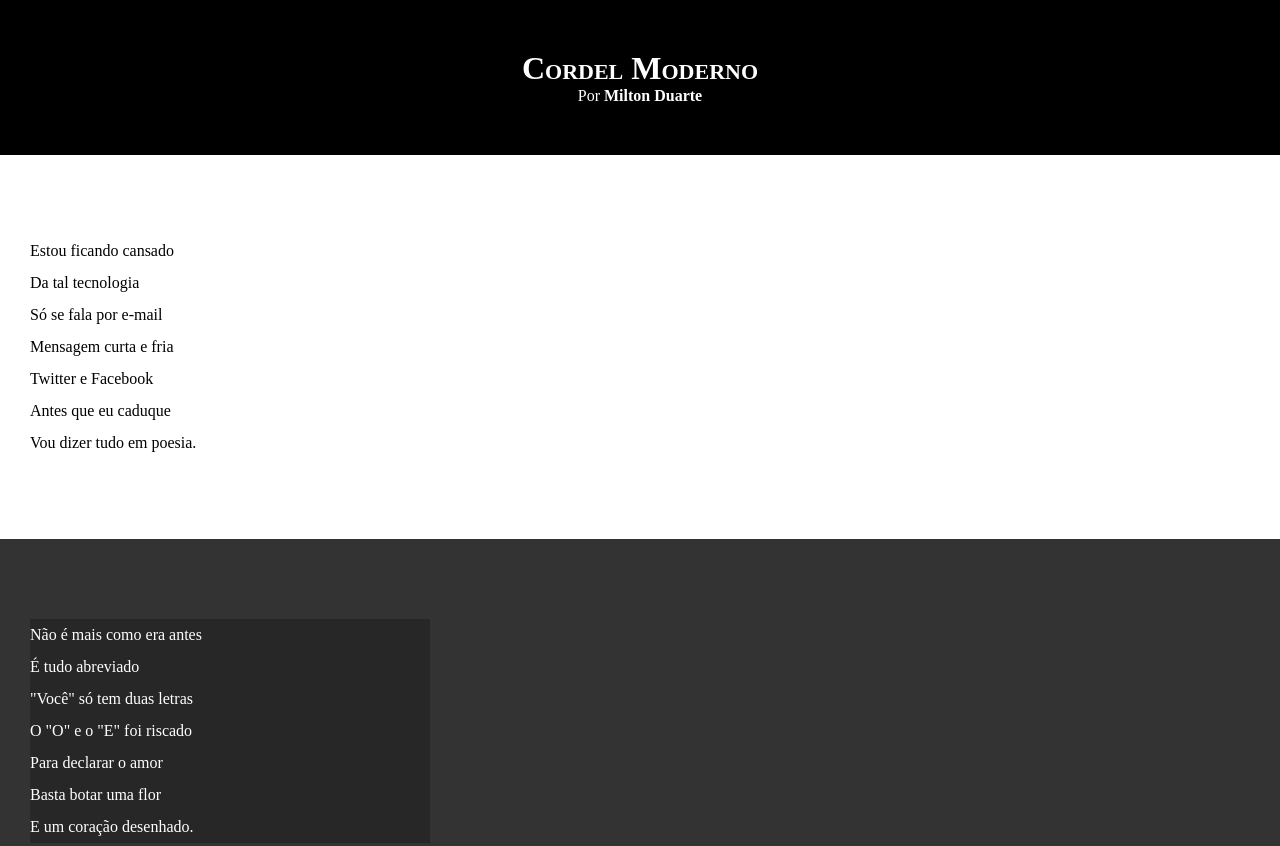
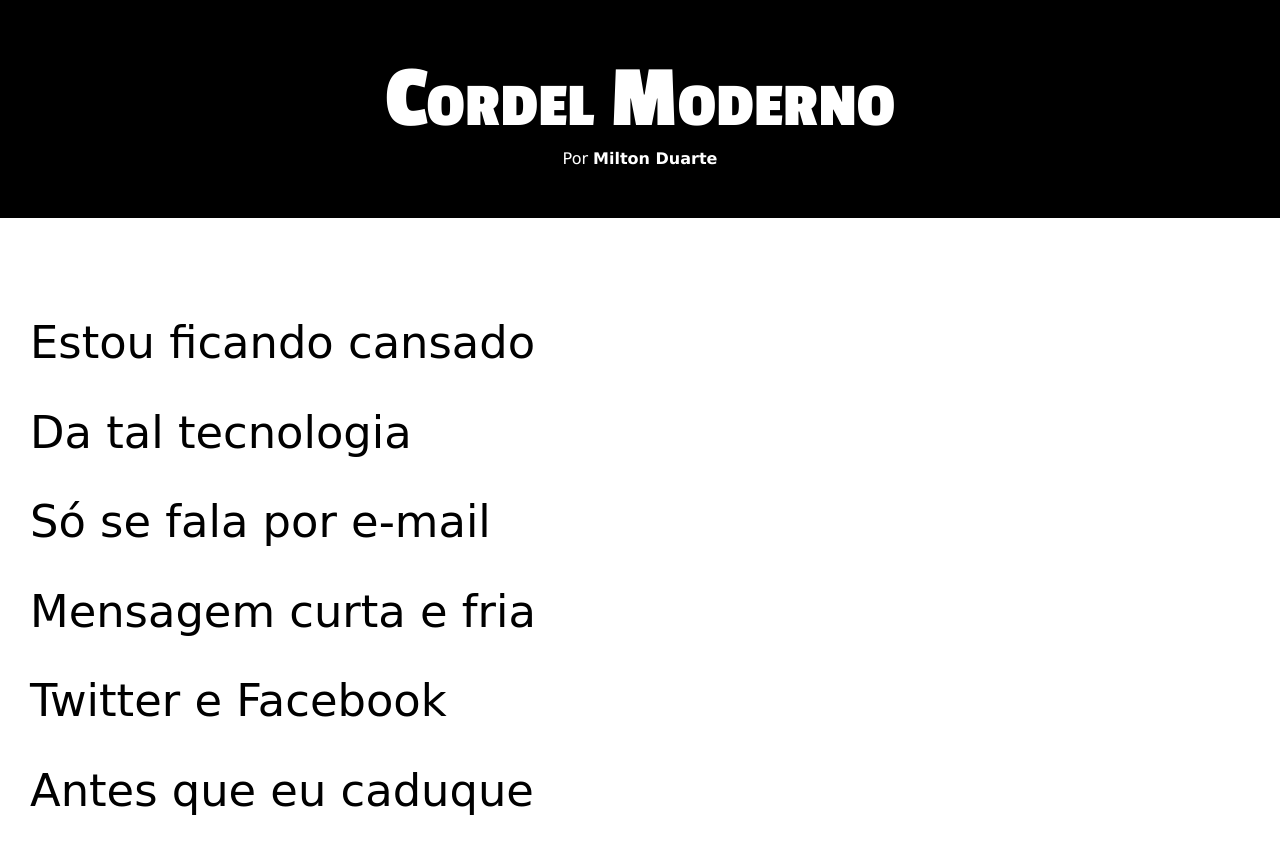
Before and after one commit to JoaoPSeidel/html-css, a plain HTML site: page desafios/desafio4/index.html in a window 1280 px wide. Shown: the top 846 px of the page. Drawn offline with Linux system fonts and the light colour scheme.

Commit message:
atualização desafio 12

```diff
--- a/desafios/desafio4/style.css
+++ b/desafios/desafio4/style.css
@@ -1,11 +1,23 @@
 @charset "UTF-8";
+
+@import url('https://fonts.googleapis.com/css2?family=Passion+One:wght@400;700;900&display=swap');
+
+@import url('https://fonts.googleapis.com/css2?family=Sriracha&display=swap');
+
+:root{
+    --fonte1: Verdana, Geneva, Tahoma, sans-serif;
+    --fonte2: 'Passion One', cursive;
+    --fonte3: ' Sriracha', cursive;
+}
 
 *{
     margin: 0px;
     padding: 0px;
+    font-size: 1em;
 }
 
 html, body{
+    font-family: var(--fonte1);
     min-height: 100vh;
     background-color: darkgray;
 }
@@ -19,6 +31,8 @@ header{
 header>h1{
     padding-top: 50px;
     font-variant: small-caps;
+    font-family: var(--fonte2);
+    font-size: 7vw;
 }
 
 header>p{
@@ -40,6 +54,8 @@ section{
     padding-bottom: 10vh;
     line-height: 2em;
     padding-left: 30px;
+    font-family: var(--fonte3);
+    font-size: 3.5vw;
 }
 
 section.normal{
@@ -53,8 +69,13 @@ section.imagem{
 }
 
 section.imagem>p{
-background-color: rgba(0, 0, 0, 0.229);
-width: 400px;
+    background-color: rgba(0, 0, 0, 0.229);
+    width: 50vw;
+    /*
+    ou
+    display: inline-block;
+    padding: 5px;
+    */
 }
 
 footer{
```
